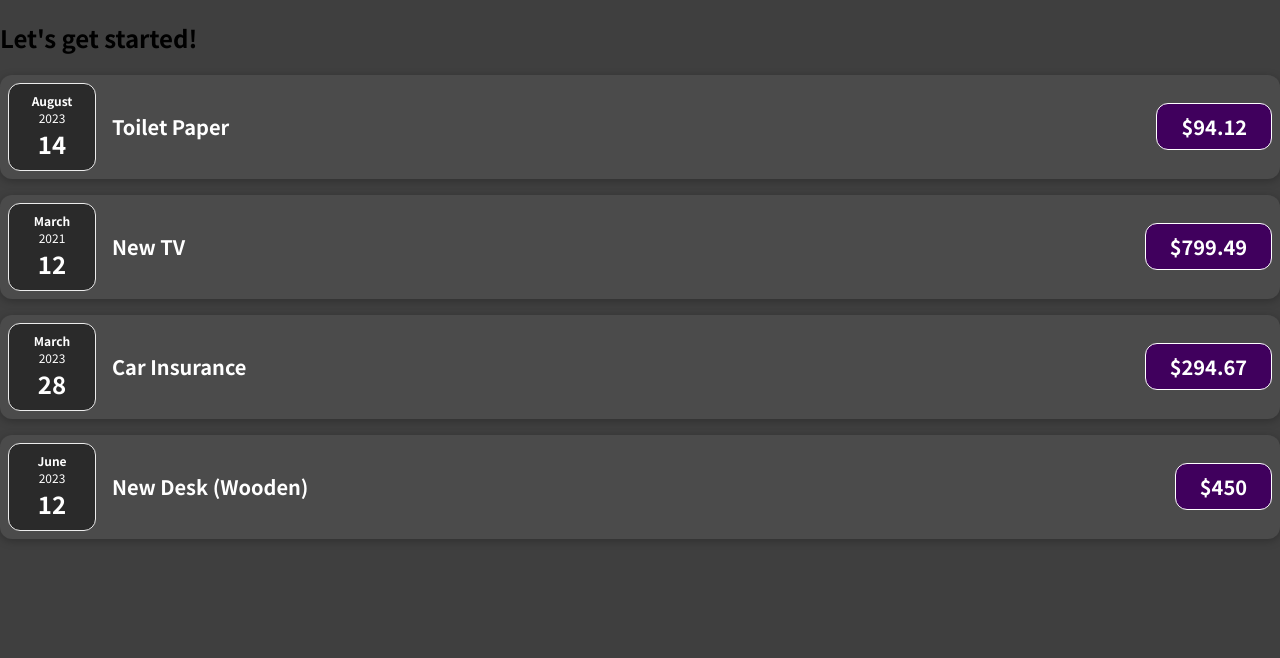
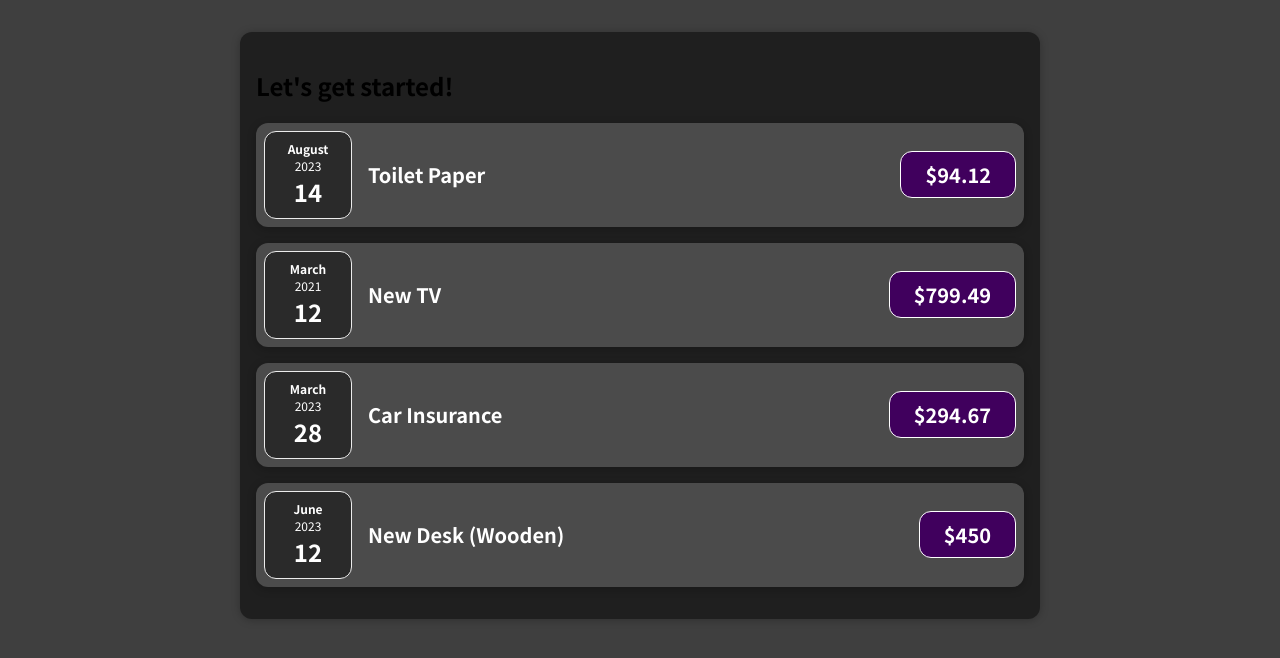
Before and after one commit to link1233/React-Budget_Tracker, a JavaScript app: page / in a window 1280 px wide. Shown: the top 658 px of the page. Built offline with nearby package versions, Linux system fonts and the light colour scheme.

Commit message:
3 components created with simple styling. practicing passing props between multiple files

```diff
--- a/src/App.js
+++ b/src/App.js
@@ -1,4 +1,4 @@
-import ExpenseItem from "./components/ExpenseItem";
+import Expenses from "./components/Expenses";
 
 function App() {
   const expenses = [
@@ -28,29 +28,7 @@
     },
   ];
   return (
-    <div>
-      <h2>Let's get started!</h2>
-      <ExpenseItem
-        title={expenses[0].title}
-        amount={expenses[0].amount}
-        date={expenses[0].date}
-      />
-      <ExpenseItem
-        title={expenses[1].title}
-        amount={expenses[1].amount}
-        date={expenses[1].date}
-      />
-      <ExpenseItem
-        title={expenses[2].title}
-        amount={expenses[2].amount}
-        date={expenses[2].date}
-      />
-      <ExpenseItem
-        title={expenses[3].title}
-        amount={expenses[3].amount}
-        date={expenses[3].date}
-      />
-    </div>
+    <Expenses items={expenses}/>
   );
 }
 
--- /dev/null
+++ b/src/components/Expenses.css
@@ -0,0 +1,9 @@
+.expenses {
+  padding: 1rem;
+  background-color: rgb(31, 31, 31);
+  margin: 2rem auto;
+  width: 50rem;
+  max-width: 95%;
+  border-radius: 12px;
+  box-shadow: 0 1px 8px rgba(0, 0, 0, 0.25);
+}
--- /dev/null
+++ b/src/components/Expenses.js
@@ -0,0 +1,32 @@
+import ExpenseItem from "./ExpenseItem";
+import "./Expenses.css";
+
+function Expenses(props) {
+  return (
+    <div className="expenses">
+      <h2>Let's get started!</h2>
+      <ExpenseItem
+        title={props.items[0].title}
+        amount={props.items[0].amount}
+        date={props.items[0].date}
+      />
+      <ExpenseItem
+        title={props.items[1].title}
+        amount={props.items[1].amount}
+        date={props.items[1].date}
+      />
+      <ExpenseItem
+        title={props.items[2].title}
+        amount={props.items[2].amount}
+        date={props.items[2].date}
+      />
+      <ExpenseItem
+        title={props.items[3].title}
+        amount={props.items[3].amount}
+        date={props.items[3].date}
+      />
+    </div>
+  );
+}
+
+export default Expenses;
```
